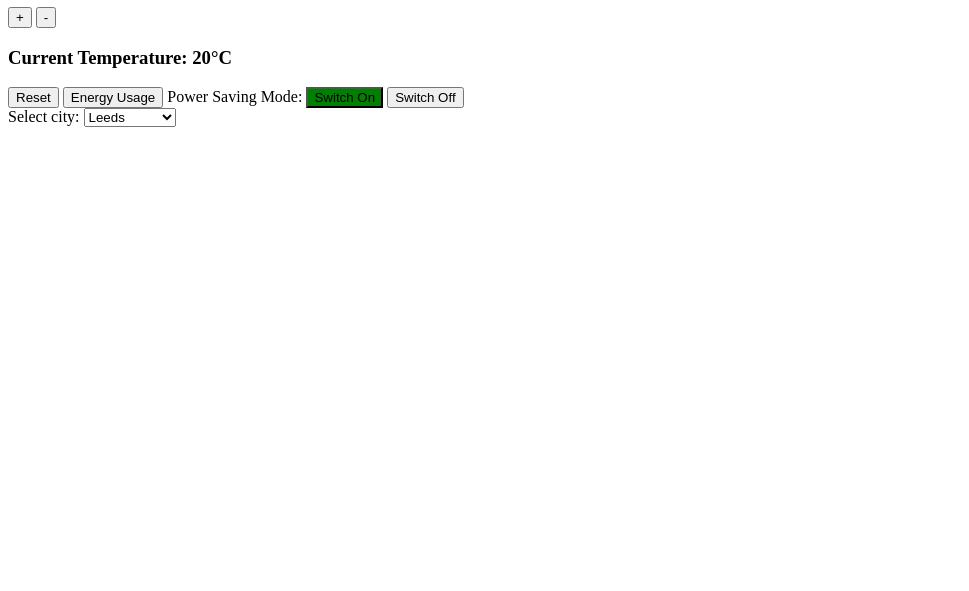
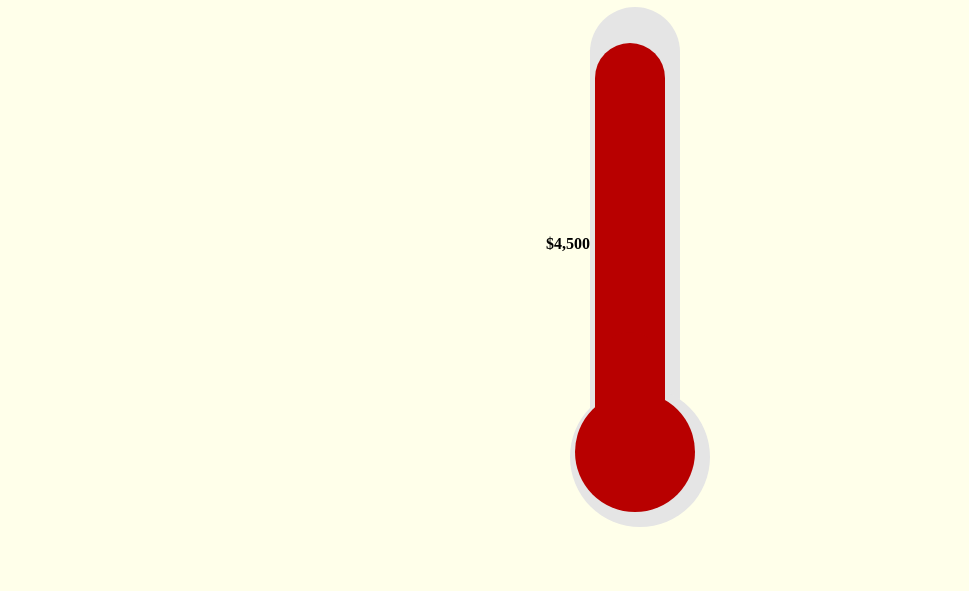
Before and after one commit to JKBero/thermostat_js, a plain HTML site: page index.html in a window 1280 px wide. Shown: the part 73-664 px from the top of the page, without its empty margins (0-969 px from the left). Drawn offline with nearby package versions, Linux system fonts and the light colour scheme.

Commit message:
Add thermostat graphic in css

```diff
--- a/css/style.css
+++ b/css/style.css
@@ -1,4 +1,18 @@
  /* Thermostat styling */
+body {
+  background-color: #ffffea;
+  margin: auto;
+  width: 50%;
+  text-align: center;
+  padding: 80px;
+}
+
+#temp {
+  font-family: 'Titillium Web', sans-serif;
+  font-size: 60px;
+  color: rgb(72,72,72);
+}
+
 .pop-up {
   display: none;
   position: fixed;
@@ -13,3 +27,69 @@
 .green {
   background-color: green;
 }
+
+.thermostat {
+  margin: auto;
+  width: 100px;
+}
+
+.glass {
+  background: #e5e5e5;
+  border-radius: 100px 100px 0 0;
+  display: block;
+  height: 400px;
+  padding: 5px;
+  position: relative;
+  width: 80px;
+}
+
+.amount {
+  background: rgb(184,0,0);
+  border-radius: 100px;
+  display: block;
+  width: 70px;
+  position: absolute;
+  bottom: 5px;
+}
+
+strong { display: block; text-align: center; }
+
+.total {
+  font-size: 16px;
+  position: absolute;
+  right: 90px;
+}
+
+.bulb {
+  background: #e5e5e5;
+  border-radius: 100px;
+  display: block;
+  height: 130px;
+  margin: 100 50px 5px;
+  padding: 5px;
+  position: relative;
+    top: -30px;
+    right: 20px;
+  width: 130px;
+}
+
+.red-circle {
+  background: rgb(184,0,0);
+  border-radius: 100px;
+  display: block;
+  height: 120px;
+  width: 120px;
+}
+
+.filler {
+  background: rgb(184,0,0);
+  border-radius: 100px 100px 0 0;
+  display: block;
+  height: 80px;
+  width: 70px;
+  position: relative;
+    top: -180px;
+    right: -15px;
+    left: 20px;
+  z-index: 30;
+}
--- a/index.html
+++ b/index.html
@@ -5,16 +5,30 @@
     <meta charset="utf-8">
     <title>Thermostat</title>
     <link rel="stylesheet" href="css/style.css">
+    <link rel="stylesheet"
+    href="https://fonts.googleapis.com/css?family=Titillium+Web:200&display=swap">
   </head>
 
   <body>
-    <h1> Hello! I am a thermostat! </h1>
+
+    <div class="thermostat">
+      <span class="glass">
+          <strong class="total" style="bottom: 40%">$4,500</strong>
+          <span class="amount" style="height: 90%"></span>
+      </span>
+      <div class="bulb">
+          <span class="red-circle"></span>
+          <span class="filler">
+              <span></span>
+          </span>
+      </div>
+    </div>
+
+    <h1 id="temp"></h1>
 
     <button id="up">+</button>
 
     <button id="down">-</button>
-
-    <h3 id="temp"></h3>
 
     <button id="reset">Reset</button>
 
@@ -43,7 +57,6 @@
 
     <p id="local-temp"> </p>
 
-
     <script src="http://ajax.googleapis.com/ajax/libs/jquery/1.7.1/jquery.min.js" type="text/javascript"></script>
     <script src="js/jquery.js"></script>
     <script src="js/thermostat.js"></script>
--- a/js/jquery.js
+++ b/js/jquery.js
@@ -4,21 +4,21 @@ $(document).ready(function() {
 
   var thermostat = new Thermostat();
 
-  $("#temp").text(`Current Temperature: ${thermostat.temperature}°C`);
+  $("#temp").text(`${thermostat.temperature} DEGREES CELSIUS`);
 
   $("#up").click(function() {
     thermostat.up();
-    $("#temp").text(`Current Temperature: ${thermostat.temperature}°C`);
+    $("#temp").text(`${thermostat.temperature} DEGREES CELSIUS`);
   });
 
   $("#down").click(function() {
     thermostat.down();
-    $("#temp").text(`Current Temperature: ${thermostat.temperature}°C`);
+    $("#temp").text(`${thermostat.temperature} DEGREES CELSIUS`);
   });
 
   $("#reset").click(function() {
     thermostat.reset();
-    $("#temp").text(`Current Temperature: ${thermostat.temperature}°C`);
+    $("#temp").text(`${thermostat.temperature} DEGREES CELSIUS`);
   });
 
   $("#energy-usage-button").click(function() {
@@ -34,7 +34,7 @@ $(document).ready(function() {
     thermostat.switchPsmOn();
     $(this).addClass('green');
     $("#psm-off").removeClass('green');
-    $("#temp").text(`Current Temperature: ${thermostat.temperature}°C`);
+    $("#temp").text(`${thermostat.temperature} DEGREES CELSIUS`);
   });
 
   $("#psm-off").click(function() {
```
